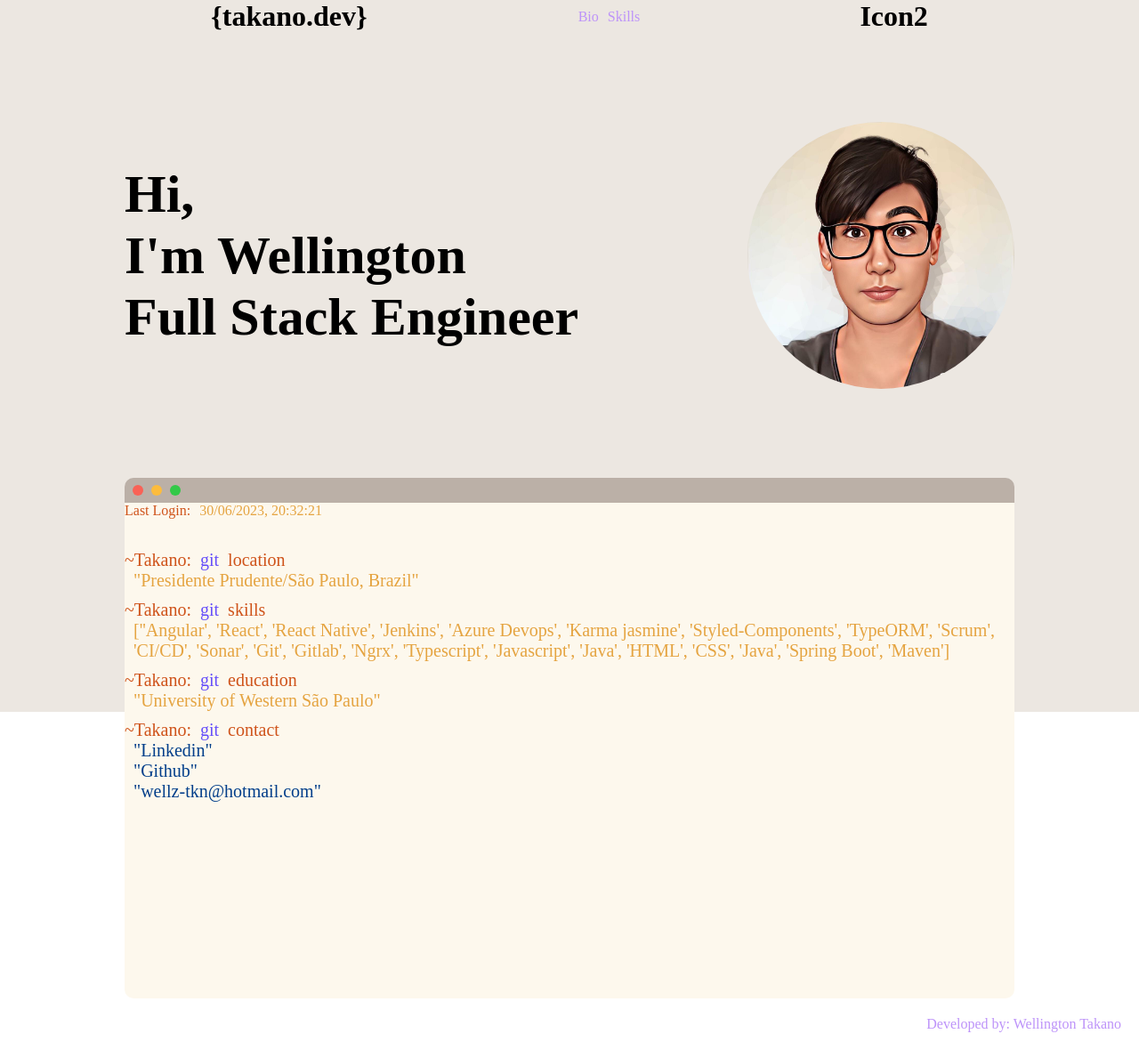
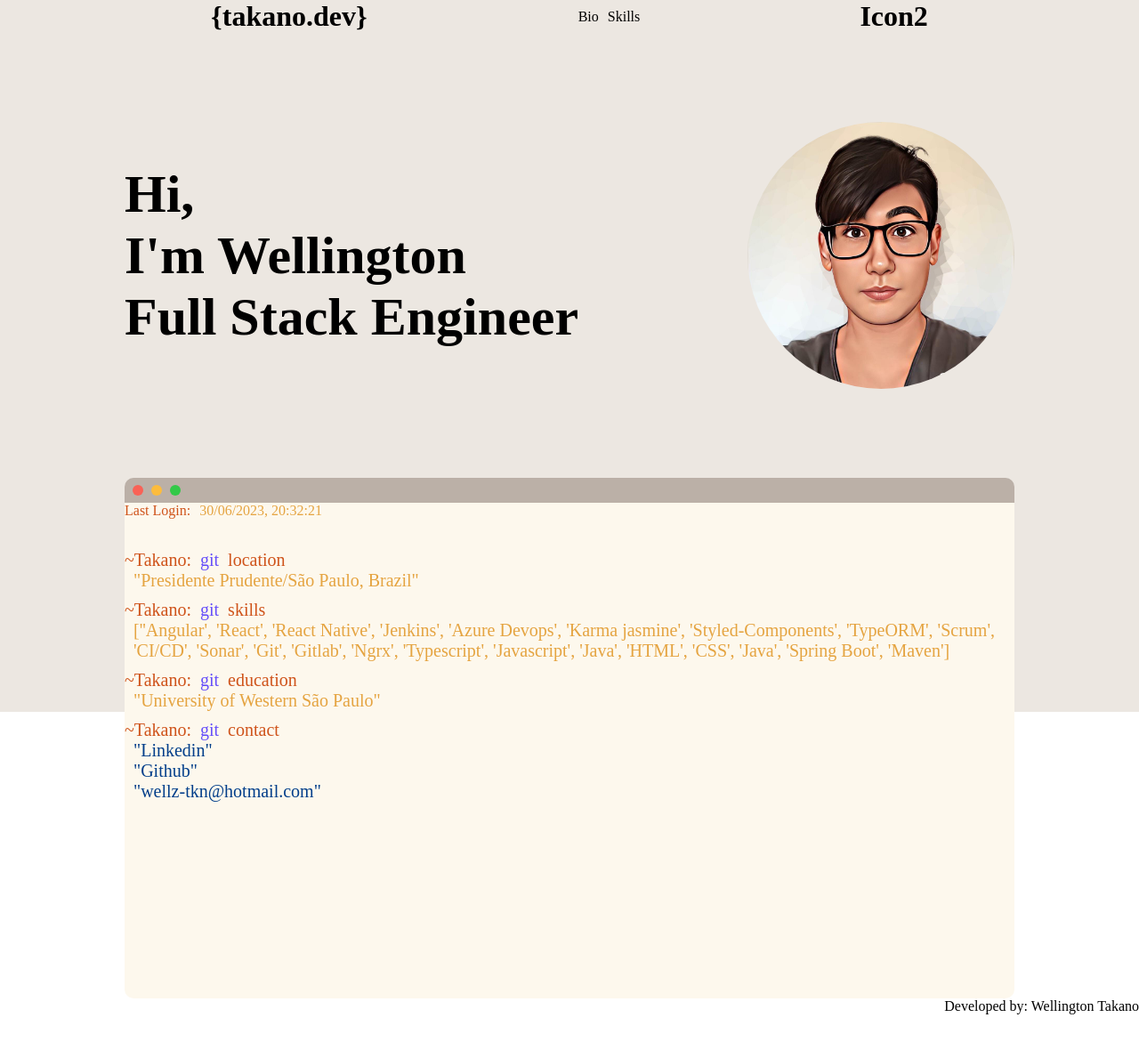
Before and after one commit to Tuumix/Portfolio, a React (Create React App) app: page / in a window 1280 px wide. Shown: the whole page at 89% size. After the commit the page ends 1140 px from the top, so only its background shows below. Built offline with nearby package versions, Linux system fonts and the light colour scheme.

Commit message:
refactor: created component for footer

```diff
--- /dev/null
+++ b/src/components/Footer/index.tsx
@@ -0,0 +1,13 @@
+import React from 'react';
+import { FooterContainer } from './styles';
+
+
+function Footer() {
+    return (
+        <FooterContainer>
+            <p>Developed by: Wellington Takano</p>
+        </FooterContainer>
+    )
+}
+
+export default Footer;
--- /dev/null
+++ b/src/components/Footer/styles.ts
@@ -0,0 +1,7 @@
+import styled from 'styled-components';
+
+export const FooterContainer = styled.div`
+    display: flex;
+    justify-content: flex-end;
+    width: 100%;
+`
--- a/src/components/Terminal/TerminalBody/index.tsx
+++ b/src/components/Terminal/TerminalBody/index.tsx
@@ -13,7 +13,7 @@ function TerminalBody() {
 
     const renderCommands = () => {
         return (terminalInfo.map((item, key) => (
-            <>
+            <div key={key}>
                 <TerminalRaw>
                     <p>~{item.user}:</p>
                     <InputCommand>git</InputCommand>
@@ -22,7 +22,7 @@ function TerminalBody() {
                 {
                     Array.isArray(item.output) ? renderLinks(item.output) : <Output>{item.output}</Output>
                 }
-            </>
+            </div>
         )))
     }
 
@@ -47,7 +47,6 @@ function TerminalBody() {
             <CommandContainer >
                 {renderCommands()}
             </CommandContainer>
-            {/* <TerminalStatement> </TerminalStatement> */}
         </Container>
     )
 }
--- a/src/pages/Main/index.tsx
+++ b/src/pages/Main/index.tsx
@@ -1,6 +1,7 @@
 import React, { useRef } from 'react';
 import Terminal from '../../components/Terminal';
-import { Avatar, Body, IntroContainer, MainContainer } from './styles';
+import { Avatar, Body, HeaderContainer, IntroContainer, Item, MainContainer, Navigation } from './styles';
+import Footer from '../../components/Footer';
 
 function Home() {
     const services = useRef(null);
@@ -8,7 +9,6 @@ function Home() {
     const contact = useRef(null);
 
     const scrollToSection = (elementRef: any) => {
-        console.log(elementRef, 'deldeldedle')
         window.scrollTo({
             top: elementRef.current.offsetTop,
             behavior: "smooth",
@@ -17,26 +17,18 @@ function Home() {
 
     const renderHeader = () => {
         return (
-            <div style={{ display: 'flex', alignItems: 'center', justifyContent: 'space-evenly' }}>
+            <HeaderContainer>
                 <h1>{'{takano.dev}'}</h1>
-                <ul style={{ display: 'flex' }}>
-                    <li style={{ cursor: 'pointer', paddingRight: '10px', color: '#bd93f9' }} className='link' onClick={() => scrollToSection(services)}>
+                <Navigation>
+                    <Item onClick={() => scrollToSection(services)}>
                         Bio
-                    </li>
-                    <li style={{ cursor: 'pointer', paddingRight: '10px', color: '#bd93f9' }}>
+                    </Item>
+                    <Item>
                         Skills
-                    </li>
-                </ul>
+                    </Item>
+                </Navigation>
                 <h1>Icon2</h1>
-            </div>
-        )
-    }
-
-    const renderFooter = () => {
-        return (
-            <div style={{ display: 'flex', justifyContent: 'flex-end', width: '100%', color: '#bd93f9', padding: '20px' }}>
-                <p>Developed by: Wellington Takano</p>
-            </div>
+            </HeaderContainer>
         )
     }
 
@@ -53,8 +45,8 @@ function Home() {
                     <Avatar />
                 </IntroContainer>
                 <Terminal refProp={services} />
+                <Footer />
             </MainContainer>
-            {renderFooter()}
         </Body>
     )
 }
--- a/src/pages/Main/styles.ts
+++ b/src/pages/Main/styles.ts
@@ -1,5 +1,22 @@
 import styled from 'styled-components';
 import avatar from '../../assets/images/avatar.jpg';
+
+
+export const HeaderContainer = styled.div`
+    display: flex;
+    align-items: center;
+    justify-content: space-evenly;
+`
+
+export const Navigation = styled.ul`
+    display: flex;
+`
+
+export const Item = styled.li`
+    cursor: pointer;
+    padding-right: 10px;
+`
+
 export const Body = styled.div`
     background-color: #ece7e1;
     height: 100vh;
```
